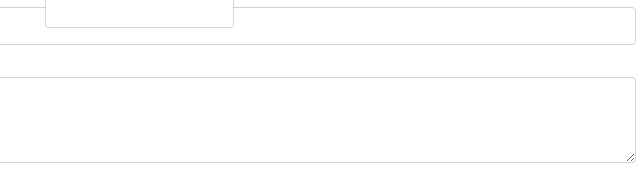
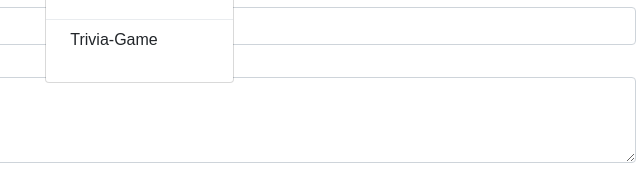
Before and after one commit to Prince0fTime/Bootstrap-Portfolio, a plain HTML site: page contact.html in a window 1280 px wide. Both pictures are taken after a click on the button "My links". Shown: the part 279-468 px from the top of the page, 554-1194 px from the left. Drawn offline with nearby package versions, Linux system fonts and the light colour scheme.

Commit message:
fixed links

```diff
--- a/contact.html
+++ b/contact.html
@@ -63,6 +63,9 @@
                 <a class="dropdown-item" href="https://prince0ftime.github.io/RPG-GAME/">RPG-GAME</a>
                 <div class="dropdown-divider"></div>
                 <a class="dropdown-item" href="https://prince0ftime.github.io/Word-Guess-Game/">Word-Guess-Game</a>
+                <div class="dropdown-divider"></div>
+                <a class="dropdown-item" href="https://prince0ftime.github.io/TriviaGame/">Trivia-Game</a>
+
               </div>
             </li>
           </ul>
```
Also changed, not shown: index.html (+2 -0 lines), portfolio.html (+2 -0 lines).
